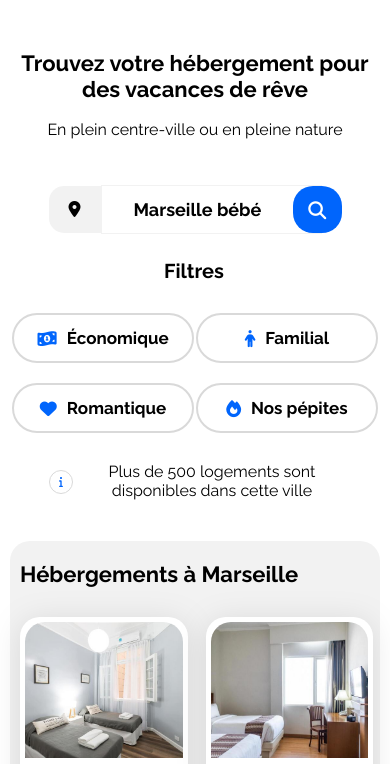
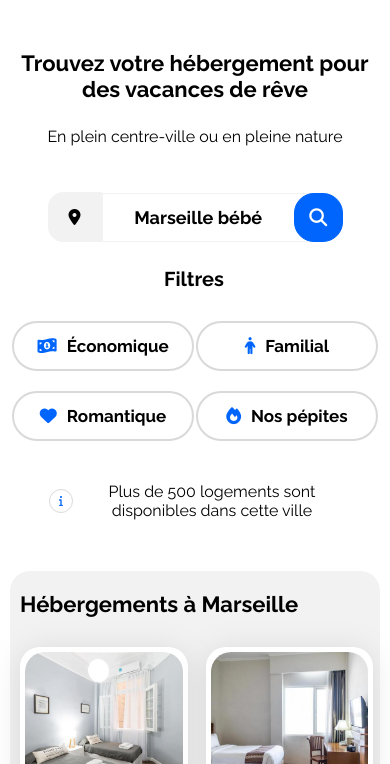
Before and after one commit to adrien-force/OC-P3-Adrien-Force, a plain HTML site: page index.html in a window 390 px wide. Shown: the part 68-832 px from the top of the page. Drawn offline with Linux system fonts and the light colour scheme.

Commit message:
Search filed mobile fixed / H1 switched to h4 on filter info

```diff
--- a/css/style.css
+++ b/css/style.css
@@ -163,8 +163,7 @@ nav {
   font-style: normal;
   font-weight: 400;
   line-height: normal;
-  padding: 0%;
-  margin-top: 9px;
+  padding: 0px;
 }
 
 .filter-text {
@@ -214,7 +213,7 @@ nav {
 .location-ico {
   padding-left: 20px;
   padding-right: 20px;
-  padding-top: 14px;
+  padding-top: 14.5px;
   padding-bottom: 14px;
   background-color: var(--main-bg-color);
   border-radius: 15px 0px 0px 15px;
@@ -788,6 +787,12 @@ footer {
     text-align: center;
   }
 
+  .location-ico {
+    border-style: solid;
+    border-width: 1px;
+    border-color: var(--main-bg-color)
+  }
+
   .search-bar {
     -webkit-box-orient: horizontal;
     -webkit-box-direction: normal;
@@ -824,7 +829,10 @@ footer {
   .search-btn {
     padding: 0px;
     margin: 0px;
-    width: 70px;
+    width: 68px;
+    border-width: 1px;
+    border-style: solid;
+    border-color: var(--main-color);
     border-radius: 20px;
     position: relative;
     left: 20px
--- a/index.html
+++ b/index.html
@@ -71,7 +71,7 @@
                     </div>
                     <div class="top-text-infos">
                         <img class="info-ico" src="./images/i-icon.svg" alt="Infos :">
-                        <h1 class="top-subtitle"> Plus de 500 logements sont disponibles dans cette ville </h1>
+                        <h4 class="top-subtitle"> Plus de 500 logements sont disponibles dans cette ville </h4>
                     </div>
                 </div>
                 <div class="hebergements-and-populaires">
```
